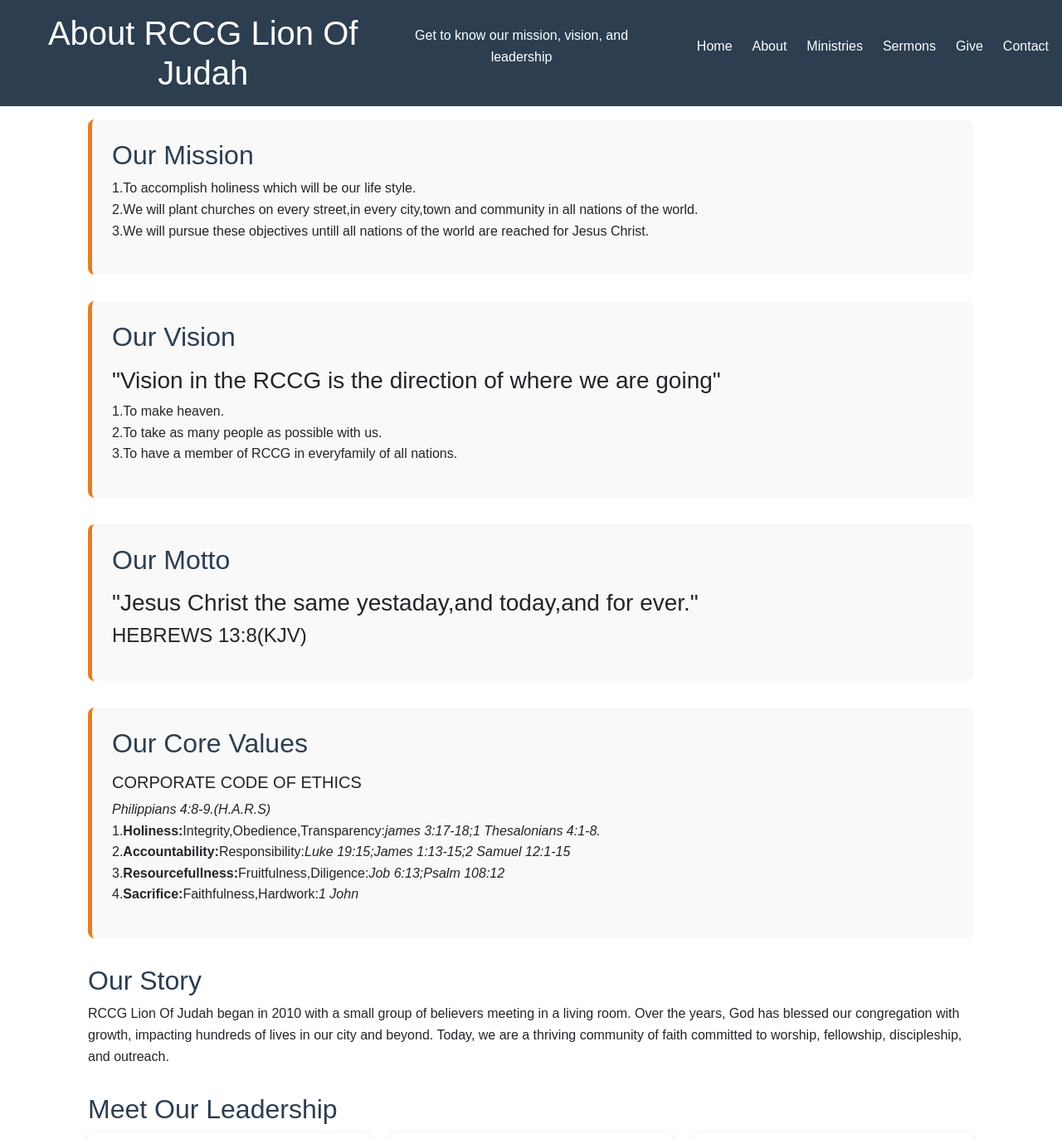
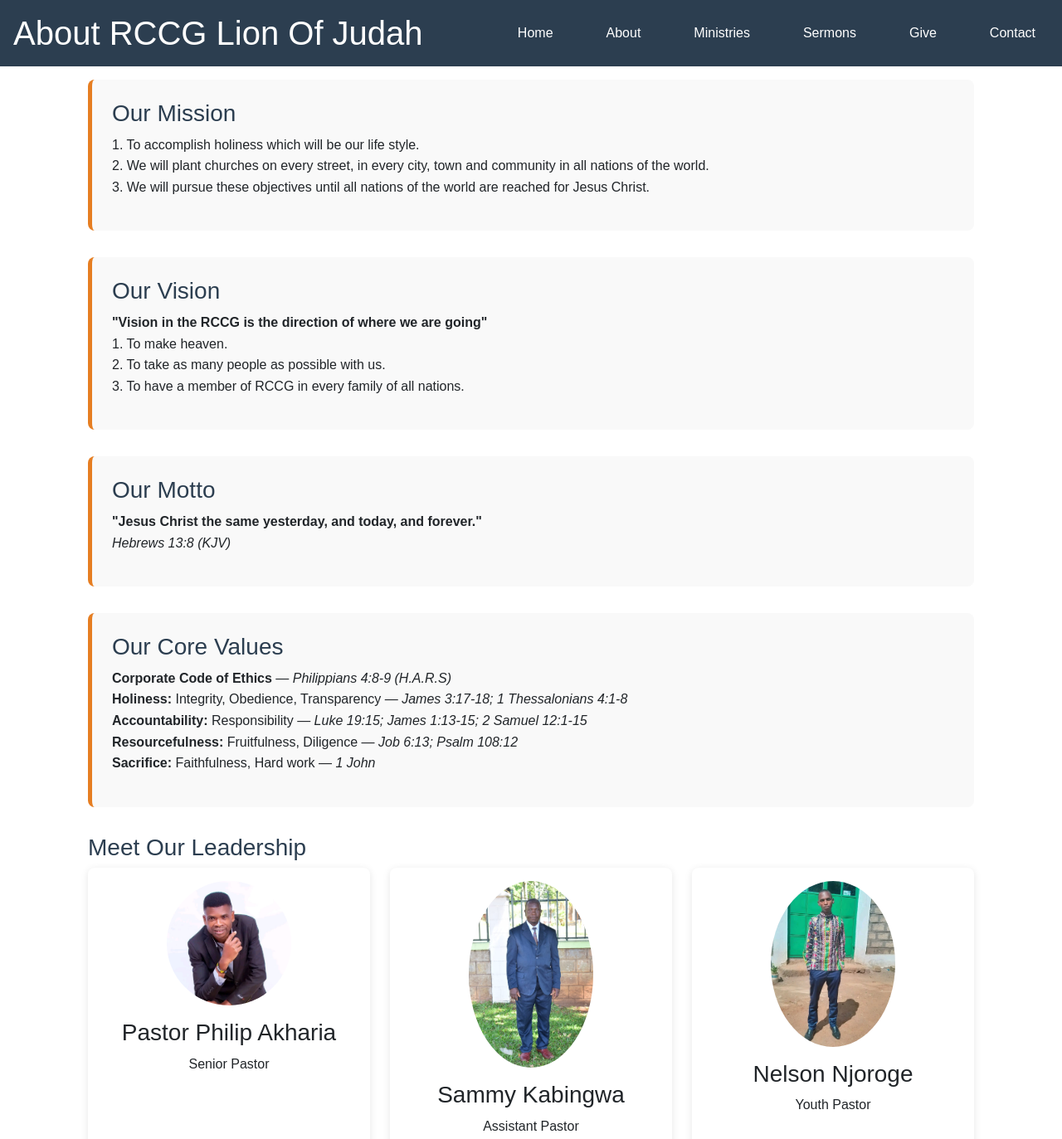
Before and after one commit to k1kabi/rccg-lion-of-judah, a plain HTML site: page about.html in a window 1280 px wide. Shown: the top 1373 px of the page at 83% size. Drawn offline with Linux system fonts and the light colour scheme.

Commit message:
Update about.html

```diff
--- a/about.html
+++ b/about.html
@@ -12,20 +12,58 @@
       --dark: #2c3e50;
       --light-bg: #f9f9f9;
     }
-    body { font-family: Arial, sans-serif; line-height: 1.6; margin: 0; }
-    header, footer { background: var(--dark); color: white; text-align: center; padding: 1rem; }
-    header h1 { margin: 0; }
-    .container { max-width: 1100px; margin: auto; padding: 1rem; }
+    body {
+      font-family: Arial, sans-serif;
+      line-height: 1.6;
+      margin: 0;
+    }
+    header, footer {
+      background: var(--dark);
+      color: white;
+      text-align: center;
+      padding: 1rem;
+    }
+    header h1 {
+      margin: 0;
+      font-size: clamp(1.5rem, 5vw, 2.5rem);
+    }
+    nav ul {
+      list-style: none;
+      padding: 0;
+      margin: 0;
+      display: flex;
+      flex-wrap: wrap;
+      justify-content: center;
+      gap: 0.5rem;
+    }
+    nav a {
+      color: white;
+      text-decoration: none;
+      padding: 0.5rem 1rem;
+      border-radius: 5px;
+      transition: background 0.3s;
+    }
+    nav a:hover {
+      background: var(--accent);
+    }
 
-    /* Section styles */
+    .container {
+      max-width: 1100px;
+      margin: auto;
+      padding: 1rem;
+    }
     section { margin-bottom: 2rem; }
-    h2 { color: var(--dark); margin-bottom: .5rem; }
+    h2 {
+      color: var(--dark);
+      margin-bottom: .5rem;
+      font-size: clamp(1.25rem, 4vw, 1.75rem);
+    }
     p { margin-bottom: 1rem; }
 
     /* Leadership grid */
     .team-grid {
       display: grid;
-      grid-template-columns: repeat(auto-fit, minmax(250px, 1fr));
+      grid-template-columns: repeat(auto-fit, minmax(200px, 1fr));
       gap: 1.5rem;
     }
     .team-member {
@@ -38,13 +76,11 @@
     }
     .team-member img {
       width: 100%;
-      max-width: 180px;
+      max-width: 150px;
       height: auto;
       border-radius: 50%;
       margin: 0 auto 1rem;
     }
-    .team-member h3 { margin-bottom: .25rem; }
-    .team-member p { font-size: .9rem; color: #555; }
 
     /* Mission/Vision section */
     .highlight {
@@ -55,14 +91,25 @@
       margin-bottom: 1rem;
     }
 
-    footer small { color: #ddd; }
+    footer small {
+      color: #ddd;
+      font-size: clamp(0.75rem, 3vw, 1rem);
+    }
+
+    /* Mobile menu */
+    @media (max-width: 600px) {
+      nav ul {
+        flex-direction: column;
+        align-items: center;
+      }
+    }
   </style>
 </head>
 <body>
 
   <header>
     <h1>About RCCG Lion Of Judah</h1>
-    <p>Get to know our mission, vision, and leadership</p>
+
 
     <nav>
         <ul>
@@ -83,9 +130,9 @@
       <div class="highlight">
         <h2>Our Mission</h2>
         <p>
-          1.To accomplish holiness which will be our life style.<br>
-          2.We will plant churches on every street,in every city,town and community in all nations of the world.<br>
-          3.We will pursue these objectives untill all nations of the world are reached for Jesus Christ.
+          1. To accomplish holiness which will be our life style.<br>
+          2. We will plant churches on every street, in every city, town and community in all nations of the world.<br>
+          3. We will pursue these objectives until all nations of the world are reached for Jesus Christ.
         </p>
       </div>
     </section>
@@ -95,49 +142,41 @@
       <div class="highlight">
         <h2>Our Vision</h2>
         <p>
-          <h3>"Vision in the RCCG is the direction of where we are going"</h3>
-          1.To make heaven.<br>
-          2.To take as many people as possible with us.<br>
-          3.To have a member of RCCG in everyfamily of all nations.
+          <strong>"Vision in the RCCG is the direction of where we are going"</strong><br>
+          1. To make heaven.<br>
+          2. To take as many people as possible with us.<br>
+          3. To have a member of RCCG in every family of all nations.
         </p>
       </div>
     </section>
 
-        <section>
+    <!-- Motto -->
+    <section>
       <div class="highlight">
         <h2>Our Motto</h2>
         <p>
-          <h3>"Jesus Christ the same yestaday,and today,and for ever."</h3>
-          <h4>HEBREWS 13:8(KJV)</h4>
+          <strong>"Jesus Christ the same yesterday, and today, and forever."</strong><br>
+          <em>Hebrews 13:8 (KJV)</em>
         </p>
       </div>
     </section>
 
+    <!-- Core Values -->
     <section>
       <div class="highlight">
         <h2>Our Core Values</h2>
         <p>
-          <h5>CORPORATE CODE OF ETHICS</h5>
-          <i>Philippians 4:8-9.(H.A.R.S)</i><br>
-          1.<b>Holiness:</b>Integrity,Obedience,Transparency:<i>james 3:17-18;1 Thesalonians 4:1-8.</i><br>
-          2.<b>Accountability:</b>Responsibility:<i>Luke 19:15;James 1:13-15;2 Samuel 12:1-15</i><br>
-          3.<b>Resourcefullness:</b>Fruitfulness,Diligence:<i>Job 6:13;Psalm 108:12</i><br>
-          4.<b>Sacrifice:</b>Faithfulness,Hardwork:<i>1 John</i>
-
+          <strong>Corporate Code of Ethics</strong> — <em>Philippians 4:8-9 (H.A.R.S)</em><br>
+          <b>Holiness:</b> Integrity, Obedience, Transparency — <i>James 3:17-18; 1 Thessalonians 4:1-8</i><br>
+          <b>Accountability:</b> Responsibility — <i>Luke 19:15; James 1:13-15; 2 Samuel 12:1-15</i><br>
+          <b>Resourcefulness:</b> Fruitfulness, Diligence — <i>Job 6:13; Psalm 108:12</i><br>
+          <b>Sacrifice:</b> Faithfulness, Hard work — <i>1 John</i>
         </p>
       </div>
     </section>
 
     <!-- History -->
-    <section>
-      <h2>Our Story</h2>
-      <p>
-        RCCG Lion Of Judah began in 2010 with a small group of believers meeting in a living room.
-        Over the years, God has blessed our congregation with growth, impacting hundreds of lives
-        in our city and beyond. Today, we are a thriving community of faith committed to worship,
-        fellowship, discipleship, and outreach.
-      </p>
-    </section>
+
 
     <!-- Leadership -->
     <section>
```
